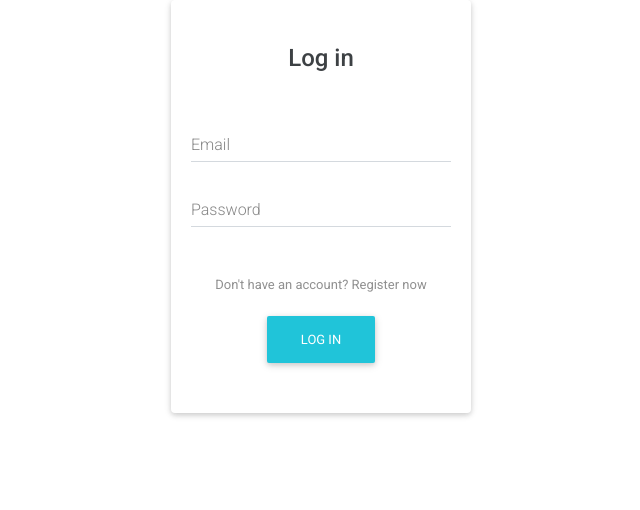
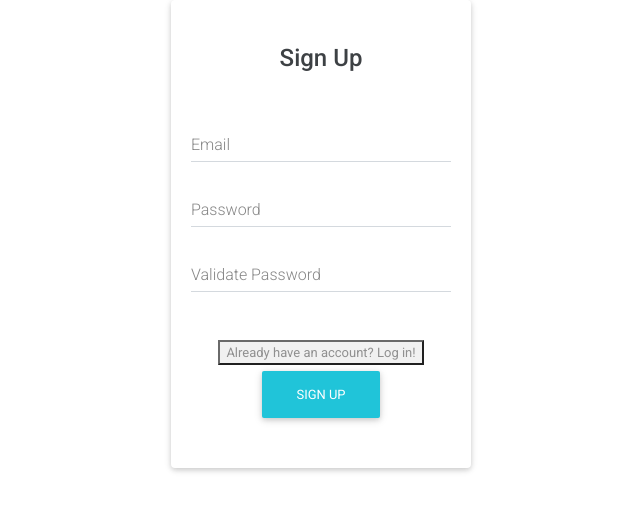
Before and after one commit to Anasshahidd21/movr-fe, a React (Create React App) app in the folder movr-ui/: page /signup in a window 1280 px wide. Shown: the top 510 px of the page, without its empty margins (319-959 px from the left). Built offline with nearby package versions, Linux system fonts and the light colour scheme.

Commit message:
Add react router, registration view update

```diff
--- a/movr-ui/src/App.tsx
+++ b/movr-ui/src/App.tsx
@@ -1,12 +1,26 @@
 import React from "react";
 import Login from "./views/Login";
+import Signup from "./views/Signup";
+import { BrowserRouter, Route, Switch } from 'react-router-dom';
 // import fire from "./firebase";
 // import "../node_modules/bootstrap/dist/css/bootstrap.min.css";
 
 function App() {
   return (
     <div>
-      <Login />
+       <BrowserRouter>
+        <Switch>
+          <Route exact path="/">
+            <Login />
+          </Route>
+          <Route exact path="/login">
+            <Login />
+          </Route>
+          <Route exact path="/signup">
+            <Signup />
+          </Route>
+        </Switch>
+      </BrowserRouter>
     </div>
   );
 }
--- a/movr-ui/src/components/Registration/Template.tsx
+++ b/movr-ui/src/components/Registration/Template.tsx
@@ -1,6 +1,7 @@
 import { MDBInput, MDBBtn, MDBCard, MDBCardBody } from "mdbreact";
 import "./TemplateRegistration.css";
 import React, { useEffect, useState } from "react";
+import { useHistory } from "react-router-dom";
 import fire from "../../firebase";
 import { signUpUser } from "./RegService";
 import { globalEvent } from "@billjs/event-emitter";
@@ -29,6 +30,7 @@ const Template = ({ formData, title, message }: inputProps) => {
   const [password, setPassword] = useState("");
   const [email, setEmail] = useState("");
   const user = fire.auth().currentUser;
+  const history = useHistory();
 
   let emitter: RegModel | undefined;
 
@@ -46,6 +48,13 @@ const Template = ({ formData, title, message }: inputProps) => {
     }
   };
 
+  const flipTemplate = (title: String) => {
+    if(title === "Sign Up")
+      history.push("/login");
+    else
+    history.push("/signup");
+  }
+
   const onSubmit = async (
     event: React.SyntheticEvent<HTMLButtonElement, Event>
   ) => {
@@ -54,18 +63,17 @@ const Template = ({ formData, title, message }: inputProps) => {
       emitter = new RegModel();
       console.log(emitter, "emitting");
       setErrorMessage("");
-      console.log("we here");
       const data: userData = {
         email: email,
         password: password,
       };
-      console.log(email);
-      console.log(password);
       emitter.fireOnSignUp(data);
+
     } catch (e) {
       setErrorMessage(e.message);
       console.log(e);
     }
+
   };
 
   return (
@@ -91,7 +99,7 @@ const Template = ({ formData, title, message }: inputProps) => {
                 })}
               </div>
               <div className="text-center py-4 mt-3">
-                <p className="message">{message}</p>
+                <button className="message" onClick={() => flipTemplate(title)}> {message} </button>
                 <MDBBtn
                   color="cyan"
                   type="submit"
```
